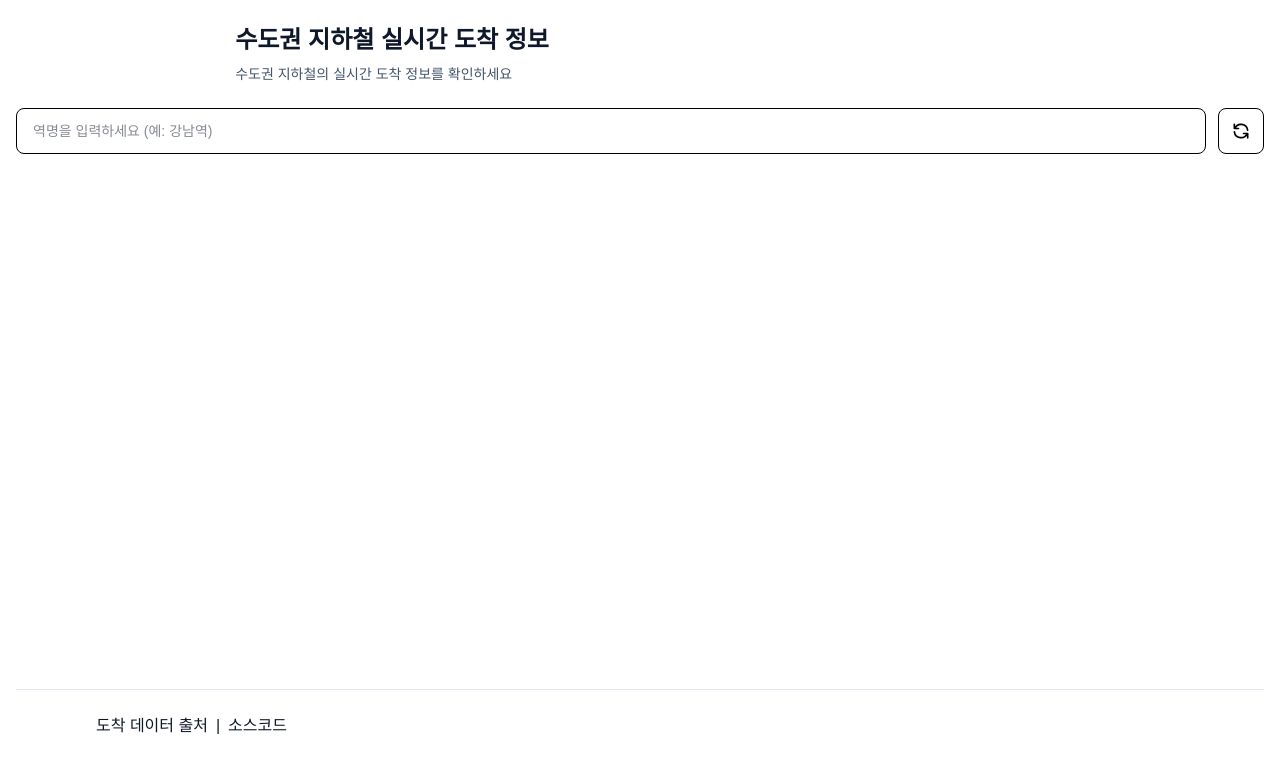
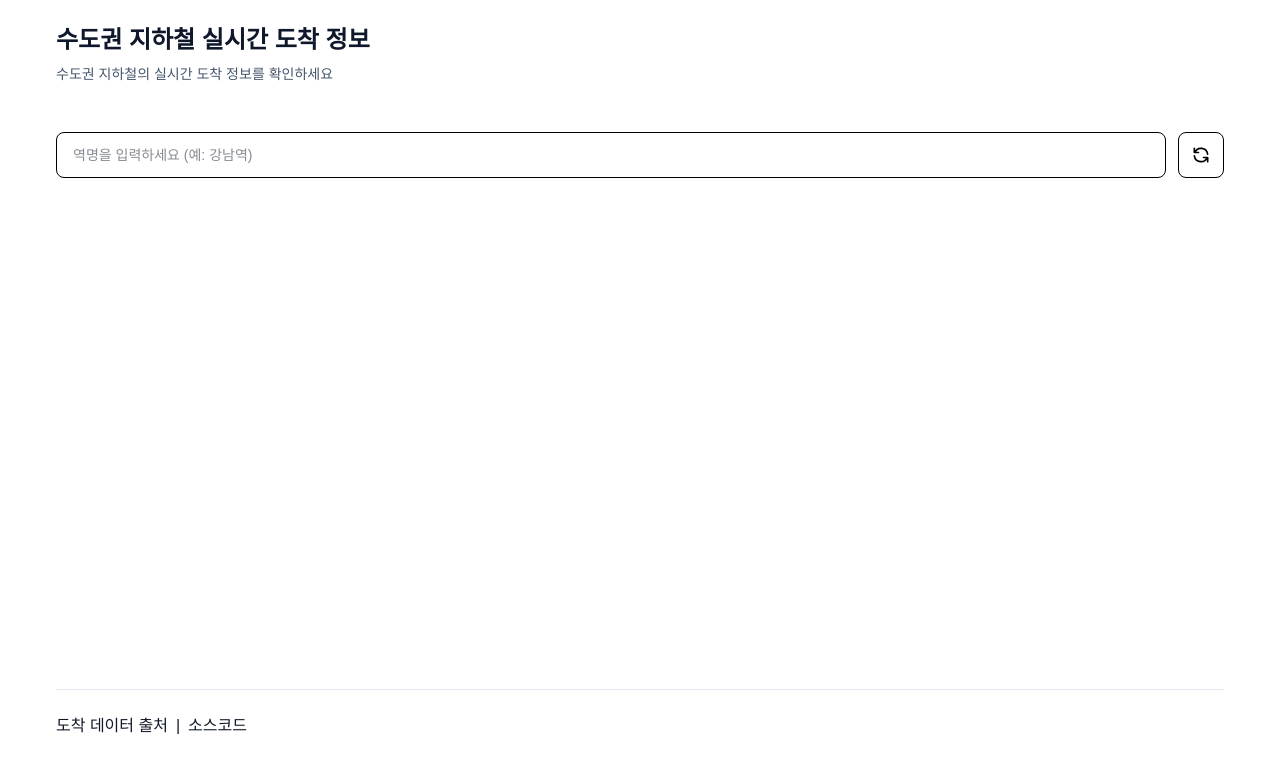
Before and after one commit to peng-jo/react-metro, a React (Vite) app: page / in a window 1280 px wide. Shown: the top 772 px of the page. Built offline with nearby package versions, Linux system fonts and the light colour scheme.

Commit message:
update UI : ui 개선

```diff
--- a/src/App.tsx
+++ b/src/App.tsx
@@ -2,10 +2,10 @@ import Station from "@components/station/Station";
 
 const App: React.FC = () => {
   return (
-    <div className="h-screen  from-slate-50 to-slate-100 px-2 sm:px-6 lg:px-4">
+    <div className="h-screen max-w-300 mx-auto from-slate-50 to-slate-100 px-2 sm:px-6 lg:px-4">
       {/* Header */}
-      <header className=" border-slate-200">
-        <div className="max-w-6xl mx-auto px-4 py-6 sm:px-6 lg:px-8 lg:max-w-7/10">
+      <header className="border-slate-200">
+        <div className="py-6">
           <h1 className="text-2xl font-bold text-slate-900">
             수도권 지하철 실시간 도착 정보
           </h1>
@@ -16,13 +16,13 @@ const App: React.FC = () => {
       </header>
 
       {/* Main Content */}
-      <main className="min-h-4/6 mx-auto">
+      <main className="min-h-4/6">
         <Station />
       </main>
 
       {/* Footer */}
       <footer className="border-t border-slate-200 mt-12">
-        <div className="max-w-6xl mx-auto px-4 py-6 sm:px-6 lg:px-8 ">
+        <div className="py-6 ">
           <a href="https://data.seoul.go.kr/dataList/OA-12764/F/1/datasetView.do">
             도착 데이터 출처
           </a>
--- a/src/components/station/StationSearch.tsx
+++ b/src/components/station/StationSearch.tsx
@@ -89,7 +89,7 @@ const StationSearch: React.FC<SearchProps> = ({
 
   return (
     <div
-      className={`sticky top-0 z-10 rounded-lg bg-white  ${scrollStatus != "DOWN" ? "translate-y-0" : "-translate-y-full"}`}
+      className={`sticky py-6 top-0 z-10 bg-white  ${scrollStatus != "DOWN" ? "translate-y-0" : "-translate-y-full"}`}
     >
       <div className="flex items-center gap-3">
         <div className="flex-1 relative">
```
